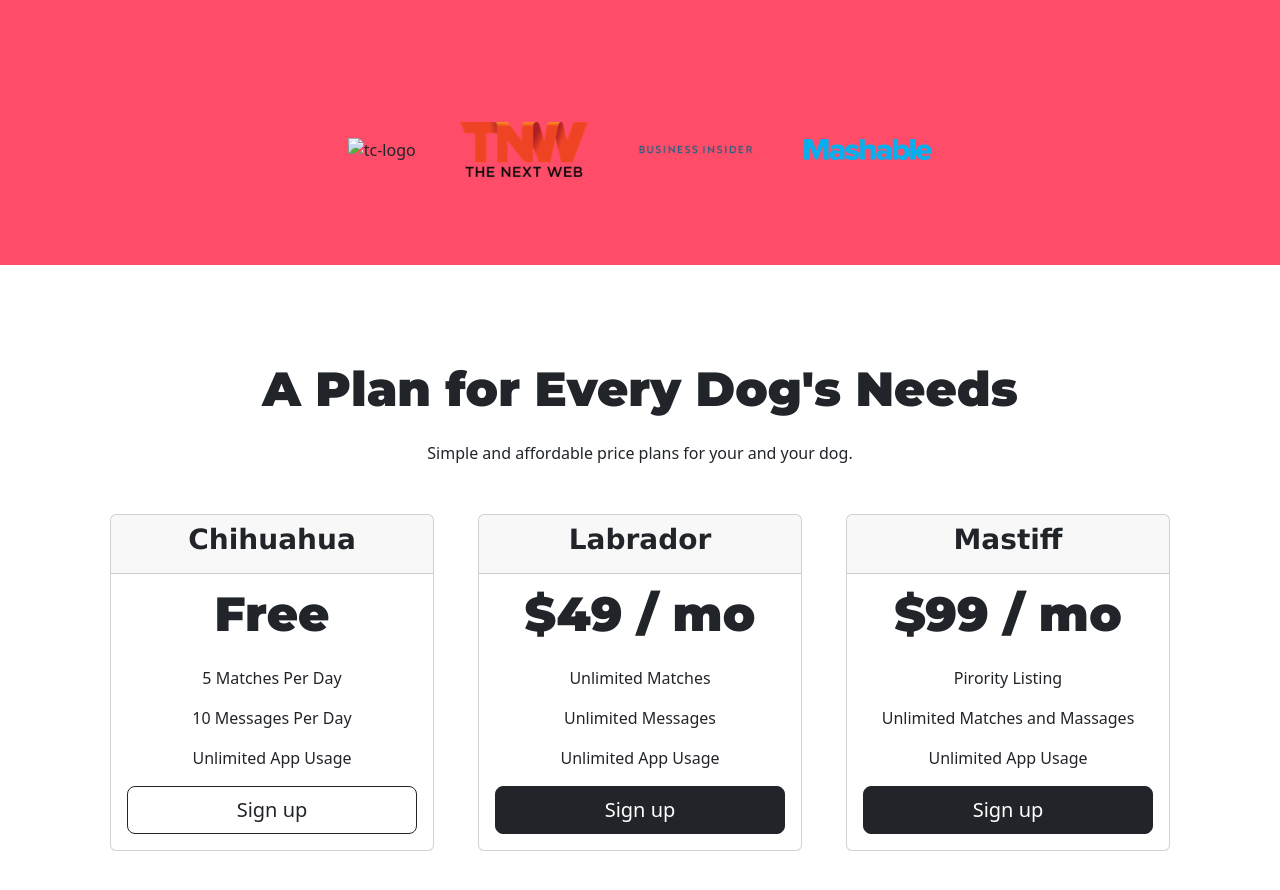
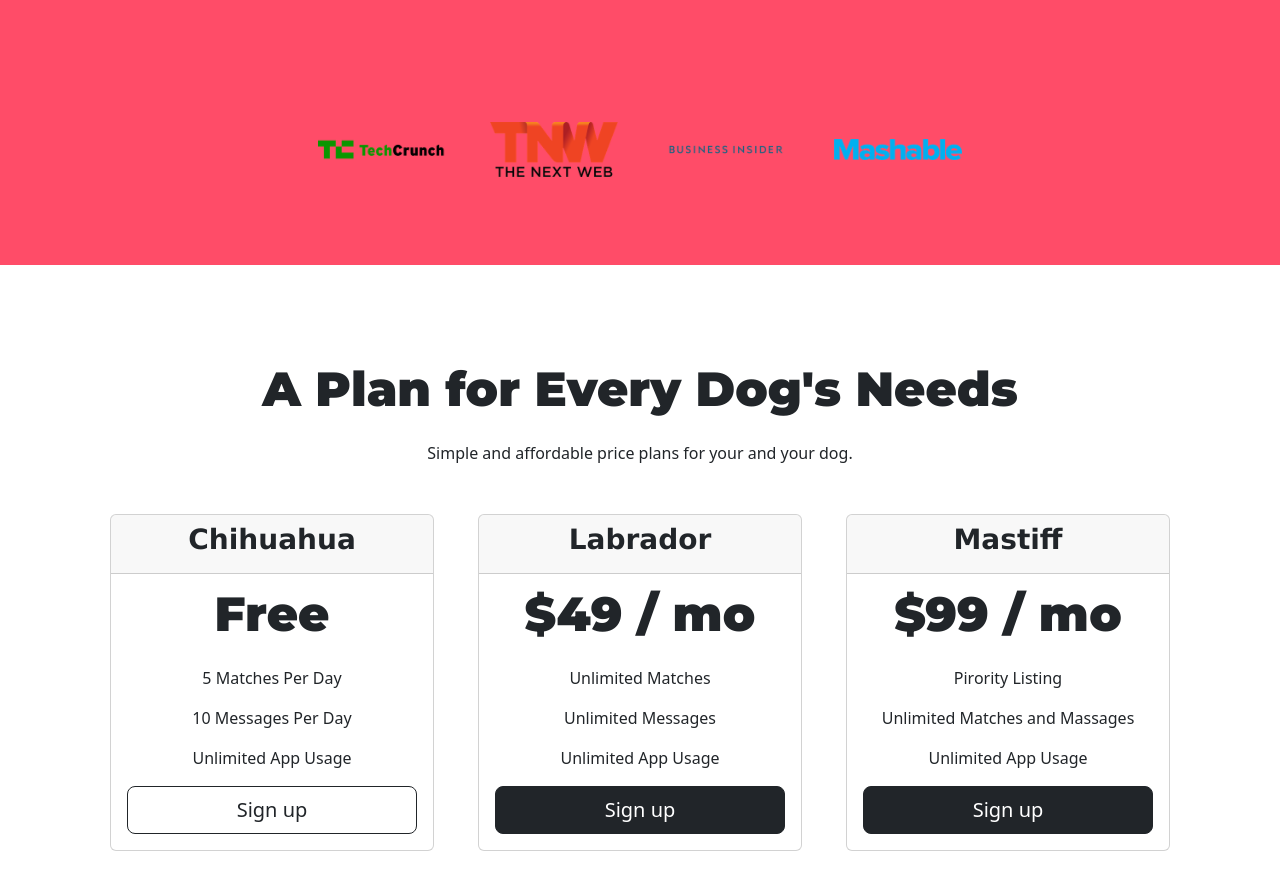
Before and after one commit to ionakh/Tindog-website, a plain HTML site: page index.html in a window 1280 px wide. Shown: the part 1500-2390 px from the top of the page. Drawn offline with nearby package versions, Linux system fonts and the light colour scheme.

Commit message:
Update index.html

```diff
--- a/index.html
+++ b/index.html
@@ -126,7 +126,7 @@
   <!-- Press -->
 
   <section id="press">
-    <img class="press-image" src="images/techcrunc.png" alt="tc-logo">
+    <img class="press-image" src="images/TechCrunch.png" alt="tc-logo">
     <img class="press-image" src="images/tnw.png" alt="tnw-logo">
     <img class="press-image" src="images/bizinsider.png" alt="biz-insider-logo">
     <img class="press-image" src="images/mashable.png" alt="mashable-logo">
```
